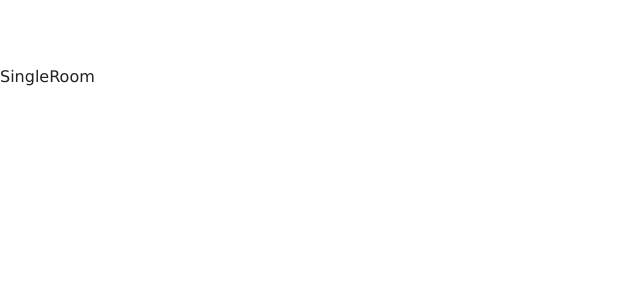
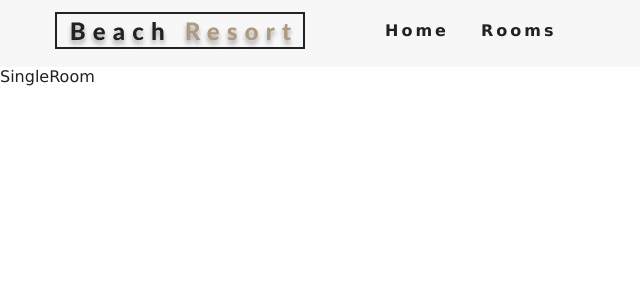
Before and after one commit to jojowabbit/react-beach-resort-app, a React (Create React App) app: page /rooms/1 in a window 1280 px wide. Shown: the top 300 px of the page, without its empty margins (0-640 px from the left). Built offline with nearby package versions, Linux system fonts and the light colour scheme.

Commit message:
Navbar components setup

```diff
--- a/src/App.js
+++ b/src/App.js
@@ -5,11 +5,13 @@
 import Rooms from "./pages/Rooms";
 import SingleRoom from "./pages/SingleRoom";
 import ErrorPage from "./pages/ErrorPage";
+import Navbar from "./components/Navbar";
 import "./App.css";
 
 function App() {
   return (
     <>
+      <Navbar />
       <Switch>
         <Route exact path="/" component={Home} />
         <Route exact path="/rooms" component={Rooms} />
--- /dev/null
+++ b/src/components/Navbar.js
@@ -0,0 +1,46 @@
+import React, { Component } from "react";
+import { Link } from "react-router-dom";
+import { FaAlignRight } from "react-icons/fa";
+
+import logo from "../images/logo.svg";
+
+export default class Navbar extends Component {
+  state = {
+    isOpen: false,
+  };
+  handleToggle = () => {
+    this.setState({
+      isOpen: !this.state.isOpen,
+    });
+  };
+  render() {
+    return (
+      <nav className="navbar">
+        <div className="nav-center">
+          <div className="nav-header">
+            <Link to="/">
+              <img src={logo} alt="logo" />
+            </Link>
+            <button
+              type="button"
+              className="nav-btn"
+              onClick={this.handleToggle}
+            >
+              <FaAlignRight className="nav-icon" />
+            </button>
+          </div>
+          <ul
+            className={this.state.isOpen ? "nav-links show-nav" : "nav-links"}
+          >
+            <li>
+              <Link to="/">Home</Link>
+            </li>
+            <li>
+              <Link to="/rooms">Rooms</Link>
+            </li>
+          </ul>
+        </div>
+      </nav>
+    );
+  }
+}
```
